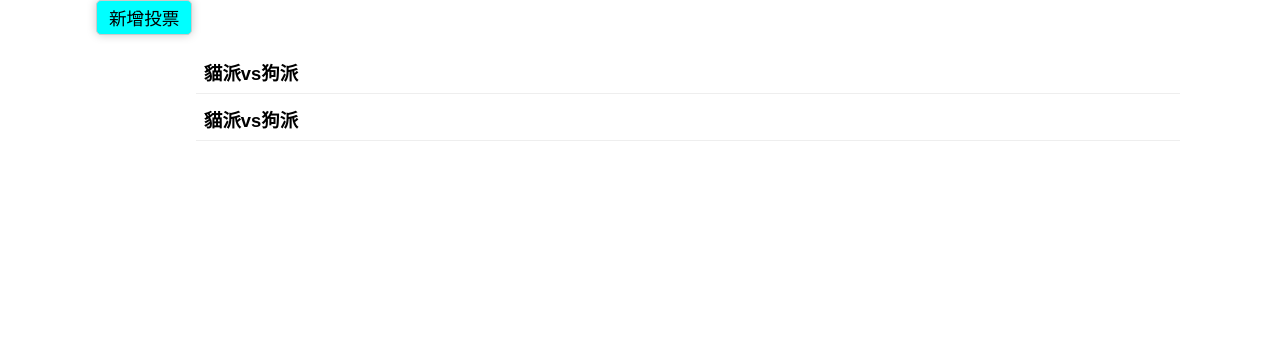
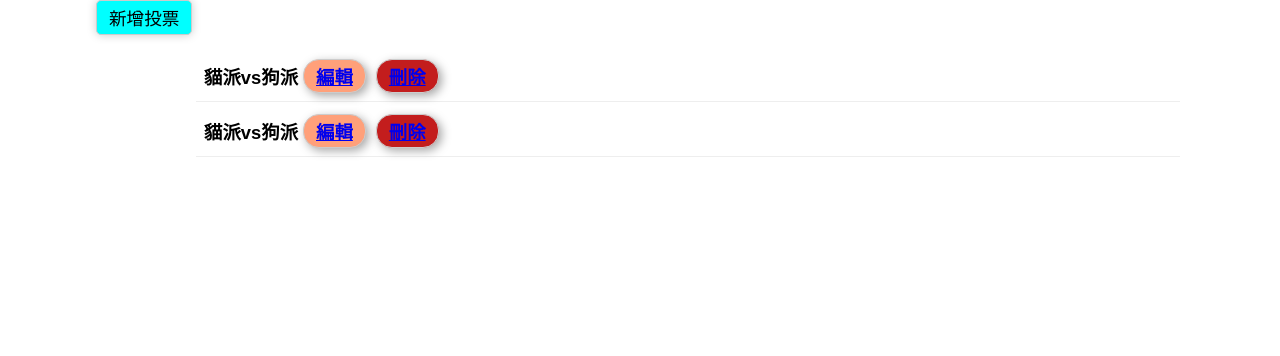
Before and after one commit to msfan555/PHP-vote, a PHP site: page /admin.php in a window 1280 px wide. Shown: the part 100-456 px from the top of the page. Run offline with PHP 8.4, Linux system fonts and the light colour scheme; data comes from the database, SQL or seed files in the repository.

Commit message:
完成投票主題選項編輯功能

```diff
--- a/admin.php
+++ b/admin.php
@@ -12,7 +12,7 @@ include_once "./api/base.php";
     <meta name="viewport" content="width=device-width, initial-scale=1.0">
     <title>投票管理中心</title>
     <link rel="stylesheet" href="./css/basic.css">
-    <link rel="stylesheet" href="./css//back.css">
+    <link rel="stylesheet" href="./css/back.css">
 </head>
 
 <body>
@@ -40,6 +40,8 @@ include_once "./api/base.php";
                     foreach ($subjects as $subject) {
                         echo "<li class='list-items'>";
                         echo $subject['subject'];
+                        echo "<a class='edit' href='?do=edit&id={$subject['id']}'>編輯</a>";
+                        echo "<a class='delete' href='?do=delete&id={$subject['id']}'>刪除</a>";
                         echo "</li>";
                     }
                     ?>
--- a/api/base.php
+++ b/api/base.php
@@ -210,4 +210,11 @@ function  save($table,$arg){
 
 }
 
+
+function dd($array){
+    echo "<pre>";
+    print_r($array);
+    echo "</pre>";
+}
+
 ?>
--- a/back/add_vote.php
+++ b/back/add_vote.php
@@ -10,7 +10,6 @@
     <div id="options">
         <label>選項</label><input type="text" name="option[]">
         <!-- 同一個name但是有多筆資料的時候，option+[]使其變成陣列 -->
-        <input type="reset" value="刪除">
     </div>
     <input type="submit" value="新增">
 
@@ -18,8 +17,7 @@
 
 <script>
     function addOpt(){
-        let opt=`<div><label>選項</label><input type="text" name="option[]">
-        <input type="reset" value="刪除"></div>`;
+        let opt=`<div><label>選項</label><input type="text" name="option[]">`;
         let opts=document.getElementById('options').innerHTML;
         opts=opts+opt;
         document.getElementById('options').innerHTML=opts;
--- /dev/null
+++ b/back/delete.php
@@ -0,0 +1,4 @@
+<?php
+
+
+?>
--- a/css/back.css
+++ b/css/back.css
@@ -29,3 +29,33 @@ ul{
     background-color: lightblue;
     cursor:pointer
 }
+
+.edit{
+    display: inline-block;
+    padding: 3px 12px;
+    border: 1px solid #ccc;
+    border-radius: 1rem;
+    background: lightsalmon;
+    box-shadow: 3px 3px 10px #aaa;
+    margin: 0 5px;
+}
+
+.delete{
+    display: inline-block;
+    padding: 3px 12px;
+    border: 1px solid #ccc;
+    border-radius: 1rem;
+    background: rgb(195, 29, 29);
+    box-shadow: 3px 3px 10px #aaa;
+    margin: 0 5px;
+}
+
+.edit:hover{
+    color:wheat;
+    background: rgb(255, 179, 149);
+}
+
+.delete:hover{
+    color:wheat;
+    background: rgb(238, 95, 95);
+}
--- a/layout/back_nav.php
+++ b/layout/back_nav.php
@@ -1,4 +1,4 @@
 <nav>
-<a href="index.php">投票列表</a>
-<a href="index.php">新增投票</a>
+<a href="admin.php">投票列表</a>
+<a href="?do=add_vote">新增投票</a>
 </nav>
```
Also changed, not shown: api/edit_vote.php (added, +56 -0 lines), back/edit.php (added, +54 -0 lines).
